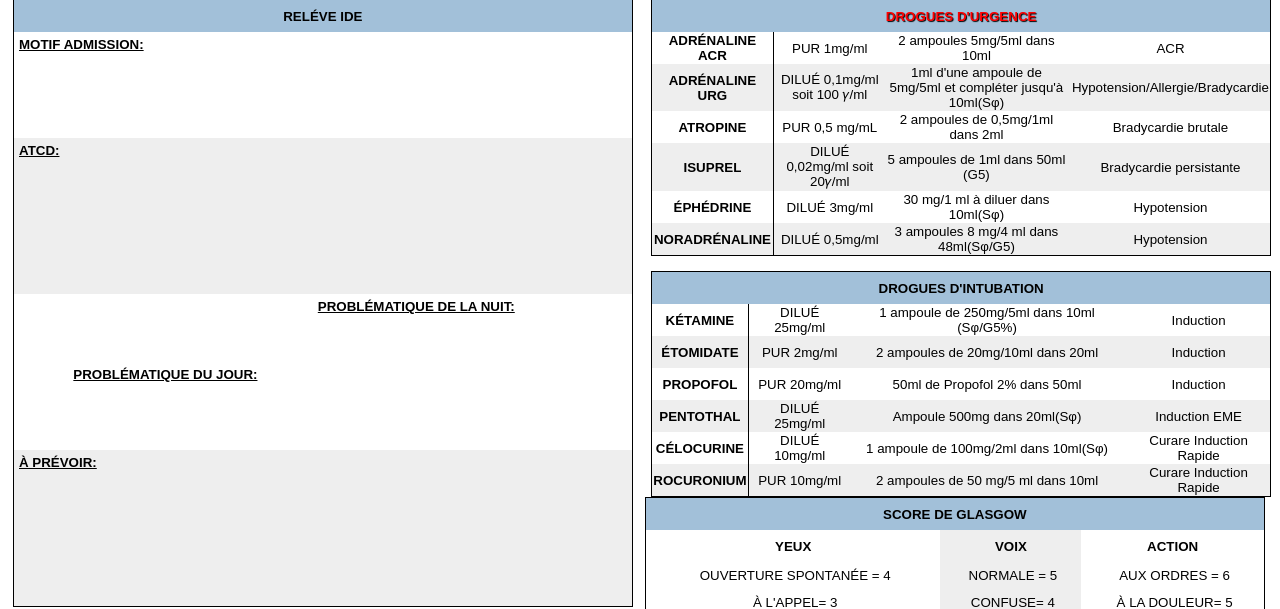
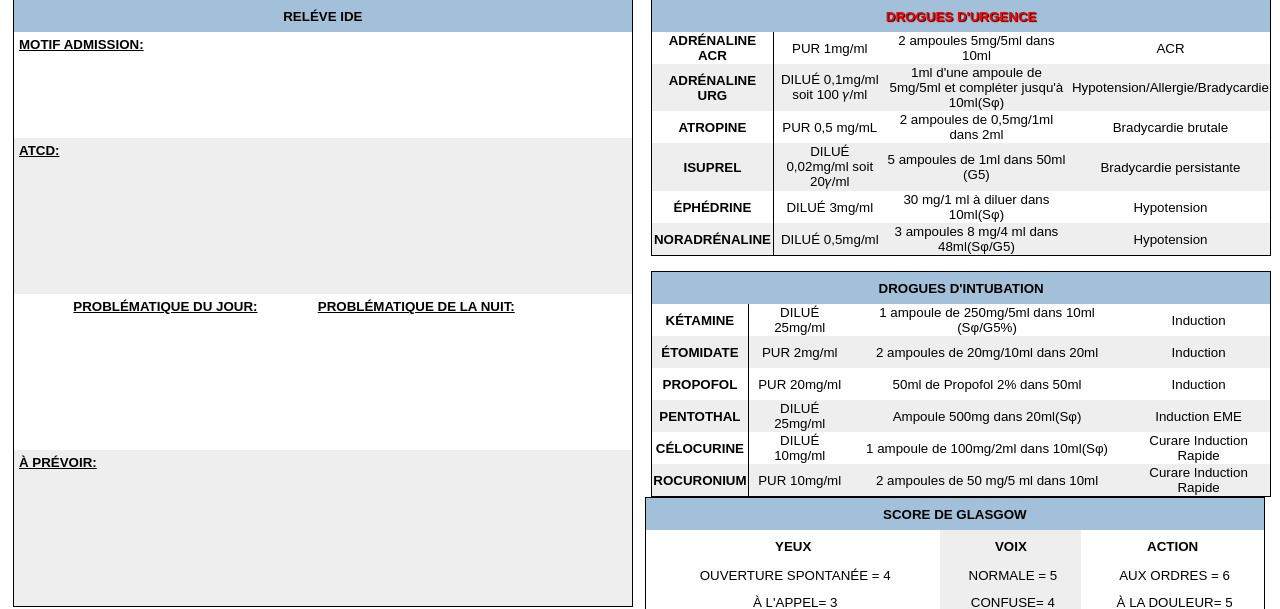
Before and after one commit to sebastienpro/ch-ales, a Flask app: page /verso in a window 1280 px wide. Shown: the part 32-641 px from the top of the page. Run offline with Flask 2, Linux system fonts and the light colour scheme.

Commit message:
Update ide.html
vertical-align:top

```diff
--- a/templates/verso/ide.html
+++ b/templates/verso/ide.html
@@ -8,7 +8,7 @@
     <tr><td style=" height: 150px; vertical-align: top; padding-top: 5px;" class="bg-g" colspan="2">
         <b><u>ATCD:</u></b>
     </td></tr>
-    <tr><td style="height: 150px; text-align: center; padding-top: 5px;">
+    <tr><td style="height: 150px; text-align: center; vertical-align:top; padding-top: 5px;">
         <b><u>PROBLÉMATIQUE DU JOUR:</u></b></td>
     <td style="height: 150px; vertical-align: top; padding-top: 5px;"><b><u>PROBLÉMATIQUE DE LA NUIT:</u></b></td>
     </tr>
```
